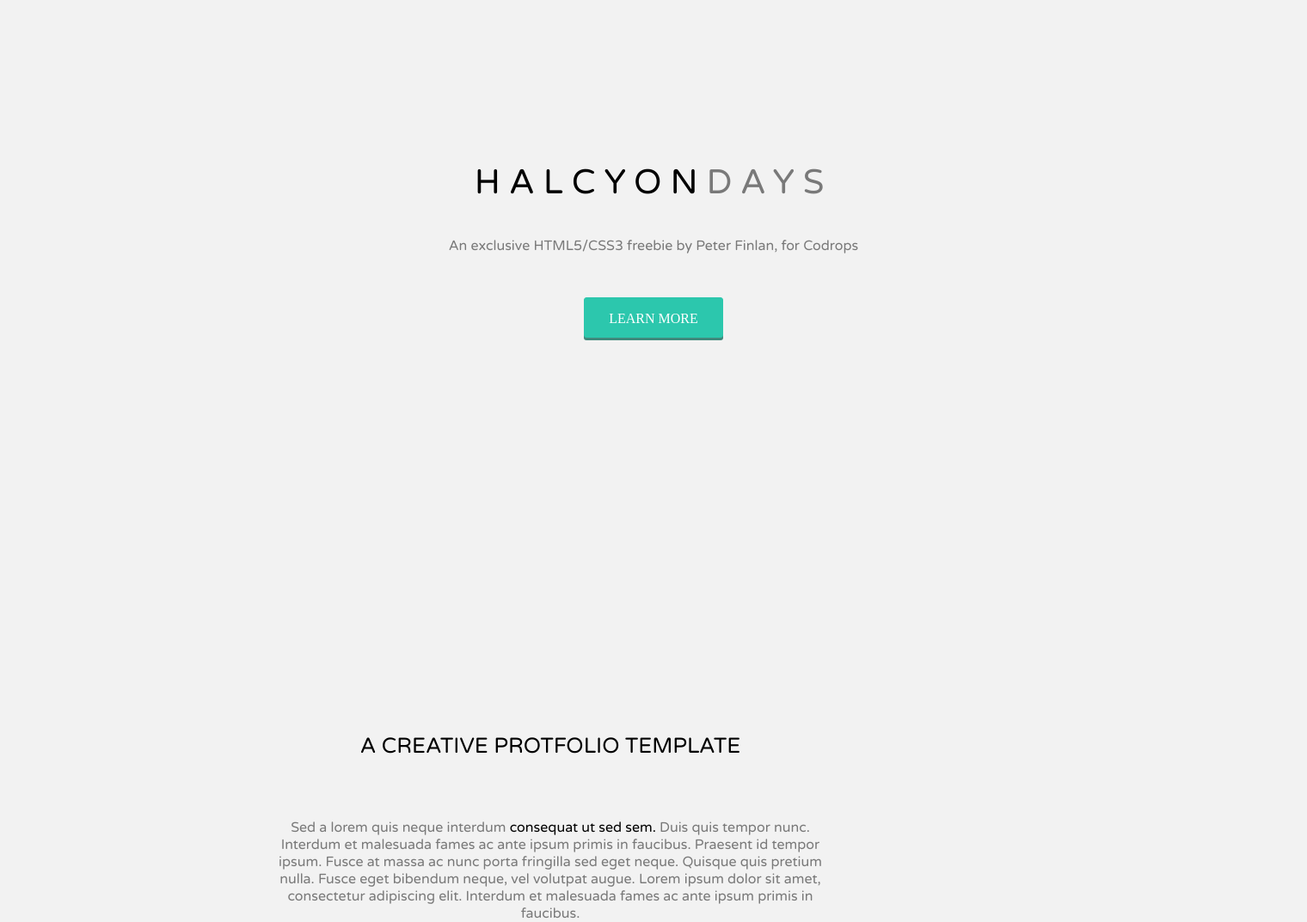
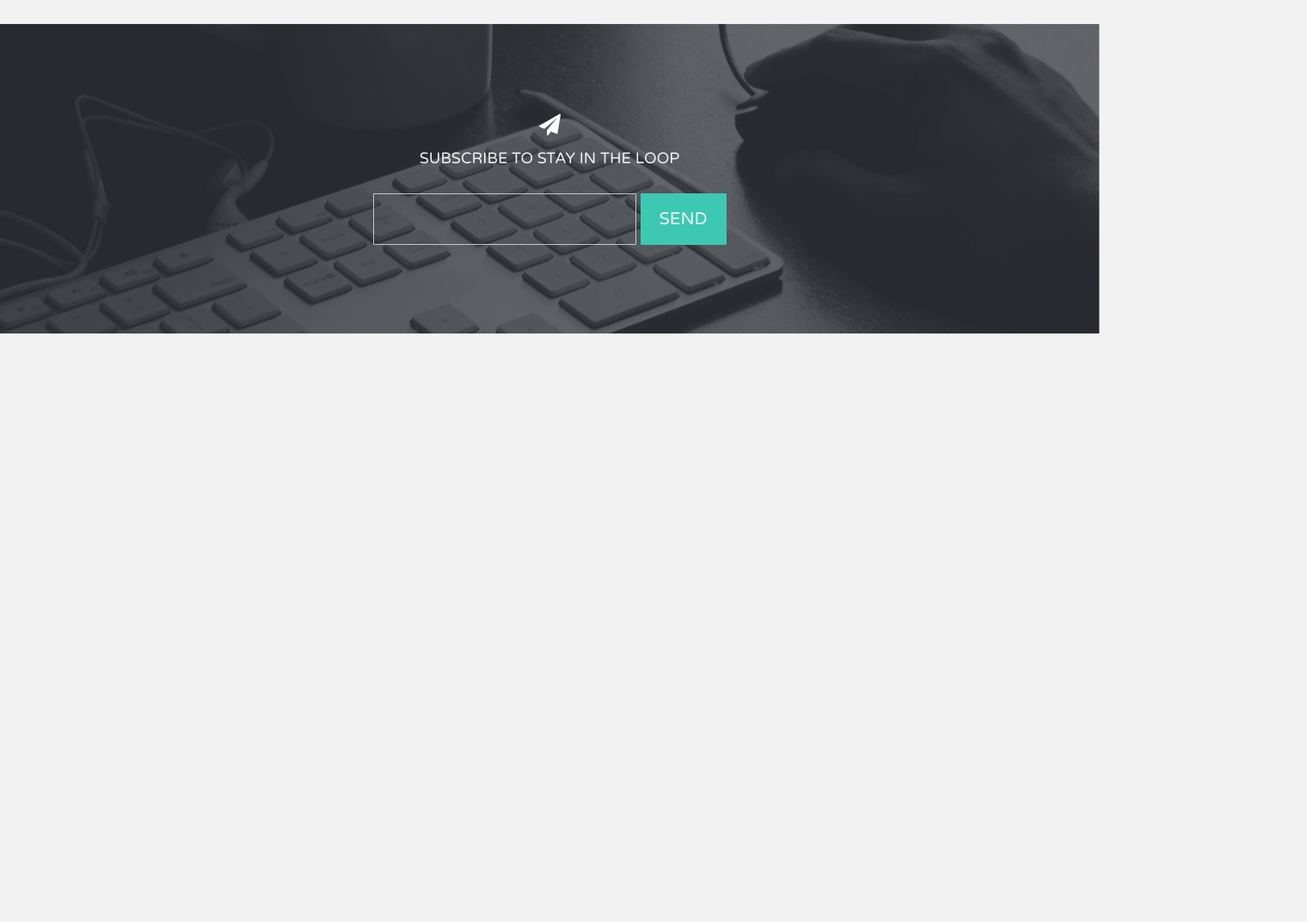
Before and after one commit to TKUIK2020/halcyon-CroUsaP, a plain HTML site: page index.html in a window 1280 px wide. Shown: the part 42-1115 px from the top of the page at 86% size, 1520 px wide, since content can reach past the window. After the commit the page ends 800 px from the top, so only its background shows below. Drawn offline with Linux system fonts and the light colour scheme; no server answers.

Commit message:
готовая lab9

```diff
--- a/code.js
+++ b/code.js
@@ -1,26 +1,22 @@
-const url = "https://jsonplaceholder.typicode.com/posts?userId=1"
+const button = document.getElementById('submit')
+const input = document.getElementById('emailin')
 
-function fetchSome() {
-    console.log("Fetch started")
-    return fetch(url)
-        .then(respone => respone.json())
-}
+let regexp = /[-.\w]+@([\w-]+\.)+[\w-]+/g
 
-fetchSome()
-    .then(data => {
-        console.log("Data: ", data)
-    })
-    .catch(e => console.error(e))
-
-async function fetchSomeAsync() {
-    console.log("Async fetch started")
-    try {
-        const respone = await fetch(url)
-        const data = await respone.json()
-        console.log("Data: ", data)
-    } catch (e) {
-        console.error(e)
+function checker() {
+    if (input.value.replace(/ /g, "").match(regexp)) {
+        input.style.borderColor = "#d4d4d4e5"
+        localStorage.setItem("email", input.value)
+    } else {
+        input.style.borderColor = "#ff3636e5"
+        console.log("no")
     }
 }
 
-fetchSomeAsync()
+// У меня по каким-то причинам не получилось с присвоением класса error, поэтому я сделал просто через ред. стилей
+
+let prevEm = localStorage.getItem("email")
+
+if (prevEm != null) {
+    input.value = prevEm
+}
--- a/index.html
+++ b/index.html
@@ -1,37 +1,29 @@
 <!DOCTYPE html>
-<html lang="ru">
+<html lang="en">
 
 <head>
-    <link href="https://fonts.googleapis.com/css?family=Poiret+One&display=swap" rel="stylesheet">
     <link href='http://fonts.googleapis.com/css?family=Varela+Round' rel='stylesheet' type='text/css'>
     <link rel="stylesheet" href="style.css">
     <meta charset="UTF-8">
     <meta name="viewport" content="width=device-width, initial-scale=1.0">
-    <title>Колеров Сайт</title>
+    <title>Колеров Lab9</title>
 </head>
 
 <body>
-    <div id="header">
-        <!-- <button id="button"></button> -->
-        <a id="top-button" href="#"></a>
-        <div class="text heading">
-            <span>HALCYON<span id="days">DAYS</span></span>
-        </div>
-        <div class="text underhead">
-            An exclusive HTML5/CSS3 freebie by Peter Finlan, for Codrops
-        </div>
-        <a href="https://vk.com/crousap" id="mid-button">LEARN MORE</a>
-    </div>
-    <div class="main">
-        <div class="text heading">
-            A Creative Protfolio Template
-        </div>
-        <div id="line"></div>
-        <div class="text underhead">
-            Sed a lorem quis neque interdum <span id="bold">consequat ut sed sem.</span> Duis quis tempor nunc. Interdum et malesuada fames ac ante ipsum primis in faucibus. Praesent id tempor ipsum. Fusce at massa ac nunc porta fringilla sed eget neque.
-            Quisque quis pretium nulla. Fusce eget bibendum neque, vel volutpat augue. Lorem ipsum dolor sit amet, consectetur adipiscing elit. Interdum et malesuada fames ac ante ipsum primis in faucibus.
-        </div>
-
+    <div id="image-block">
+        <img src="lab9/telegram.png" alt="" id="icon">
+        <p class="text">
+            SUBSCRIBE TO STAY IN THE LOOP
+        </p>
+        <form action="#" method="get" id="send-bar">
+            <!-- Я решил использовать onkeypress -->
+            <input type="text" name="" id="emailin" onchange="checker()">
+            <button type="submit" id="submit" onclick="checker()">
+                <p class="text">
+                    SEND
+                </p>
+            </button>
+        </form>
     </div>
     <script src="code.js"></script>
 </body>
--- /dev/null
+++ b/lab9/Исходники.txt
@@ -0,0 +1 @@
+бирюзовый #3dc9b3
--- a/style.css
+++ b/style.css
@@ -13,102 +13,73 @@
     text-decoration: none;
 }
 
-#header {
+.text {
+    margin: 0 auto;
+    font-family: 'Varela Round';
+    color: #f2f2f2;
+}
+
+#image-block {
     display: flex;
+    flex-direction: column;
+    justify-content: center;
     align-items: center;
-    flex-direction: column;
-    justify-content: flex-start;
-    height: 100vh;
-    min-width: 190vh;
-    background: url(lab7/bg.png) no-repeat;
+    background: url(lab9/bg.png) no-repeat;
+    min-width: 155vh;
+    height: 500px;
+    background-position: center;
     background-size: 100%;
-    background-position: bottom;
-    background-position: 50%;
-    margin-top: -5px;
+    margin-left: -2px;
+}
+
+#image-block img {
+    padding-bottom: 15px;
+}
+
+#image-block p {
+    font-size: 18px;
+    padding-bottom: 30px;
+}
+
+#send-bar {
+    display: inline-flex;
+    justify-content: center;
+    width: 100%;
+    height: 60px;
+}
+
+#emailin {
+    width: 300px;
+    background-color: transparent;
+    border: 0.2px solid rgba(212, 212, 212, 0.897);
+    border-radius: 1px;
+    font-size: 150%;
     text-align: center;
 }
 
-.text {
-    margin: 0 auto;
-    font-family: 'Varela Round';
-    text-align: center;
+#send-bar input:focus {
+    /* background-color: #25d425; */
+    background-color: #e4e4e452;
 }
 
-#header .heading {
-    font-size: 40px;
-    letter-spacing: 10px;
-    color: rgba(0, 0, 0, 1);
-    margin-top: 20vh;
+#send-bar button:active {
+    background-color: rgb(49, 160, 143);
 }
 
-.heading #days {
-    font-size: 40px;
-    letter-spacing: 10px;
-    color: rgba(0, 0, 0, .5);
-    text-align: center;
-    font-family: 'Varela Round';
-    margin-top: 20vh;
+#send-bar button {
+    border: none;
+    border-radius: 1px;
+    margin-left: 5px;
+    width: 100px;
+    height: 100%;
+    background-color: rgb(60, 200, 179);
+    outline: none;
 }
 
-.main .heading {
-    text-transform: uppercase;
-    margin-top: 100px;
-    text-align: center;
-    font-family: 'Varela Round';
-    font-size: 25px;
+#send-bar button p {
+    padding-top: 20%;
+    font-size: 20px;
+    display: flex;
+    justify-content: center;
+    align-content: center;
 }
-
-.main .underhead {
-    width: 50%;
-    margin-bottom: 100px;
-}
-
-.main .underhead #bold {
-    color: rgba(0, 0, 0, 1);
-}
-
-.underhead {
-    font-size: 16px;
-    color: rgba(0, 0, 0, .5);
-    margin-top: 5vh;
-}
-
-#mid-button {
-    margin-top: 50px;
-    border: 1px solid rgba(44, 199, 173, 1);
-    background-color: rgba(44, 199, 173, 1);
-    box-shadow: 0 3px rgba(63, 137, 124, 1);
-    width: 130px;
-    height: 30px;
-    border-radius: 3px;
-    color: white;
-    padding-left: 15px;
-    padding-right: 15px;
-    padding-top: 15px;
-}
-
-#mid-button:hover {
-    opacity: 80%;
-}
-
-#top-button {
-    image-rendering: crisp-edges;
-    height: 25px;
-    width: 25px;
-    background: url(lab7/mobile_nav.png) no-repeat;
-    background-size: 100%;
-    margin-left: 69%;
-    margin-top: 50px;
-}
-
-#top-button:hover {
-    opacity: 80%;
-}
-
-#line {
-    background: url(lab7/strelka.png) no-repeat center bottom;
-    background-size: 300px;
-    image-rendering: optimizeQuality;
-    padding-bottom: 30px;
-    font-weight: bold;
-}
```
Also changed, not shown: lab9/bg.png (added), lab9/telegram.png (added), lab9/макет.png (added).
